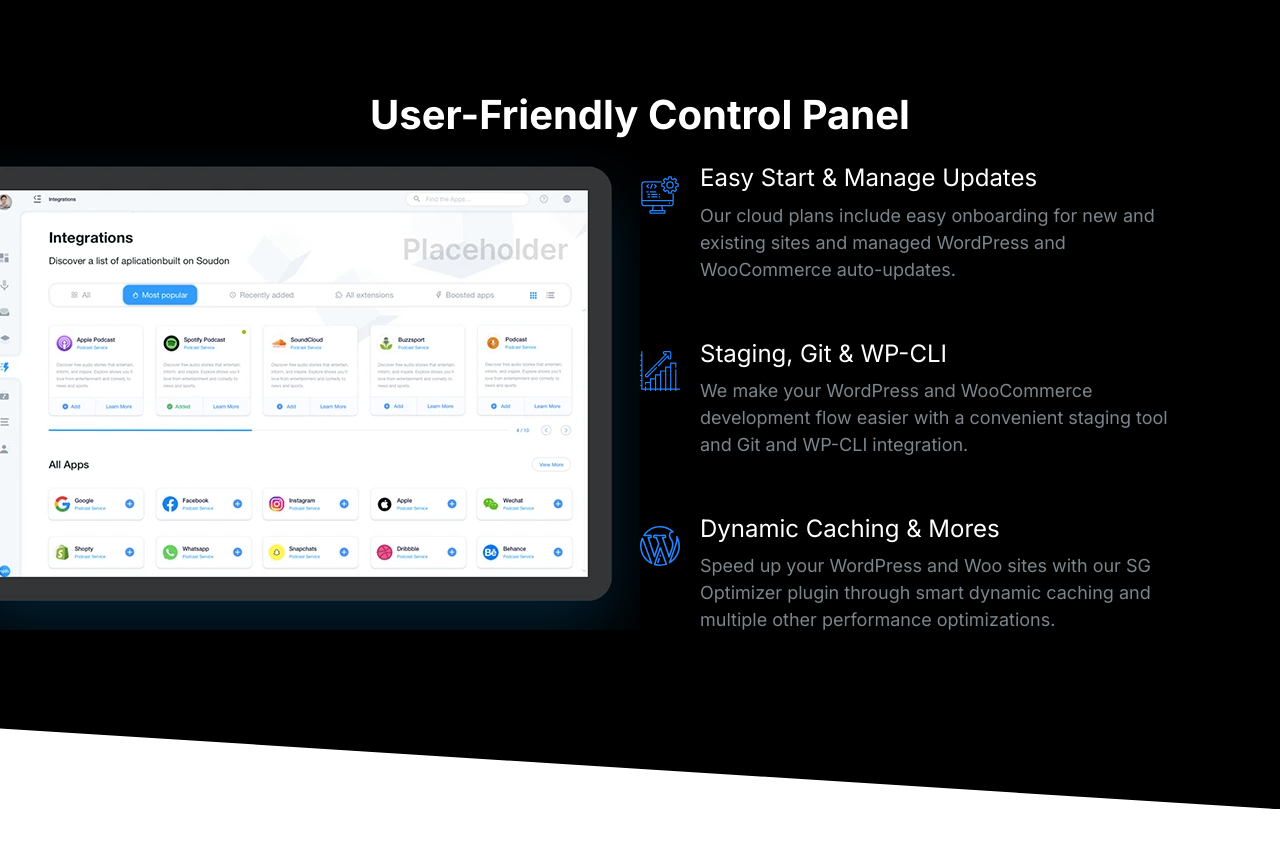
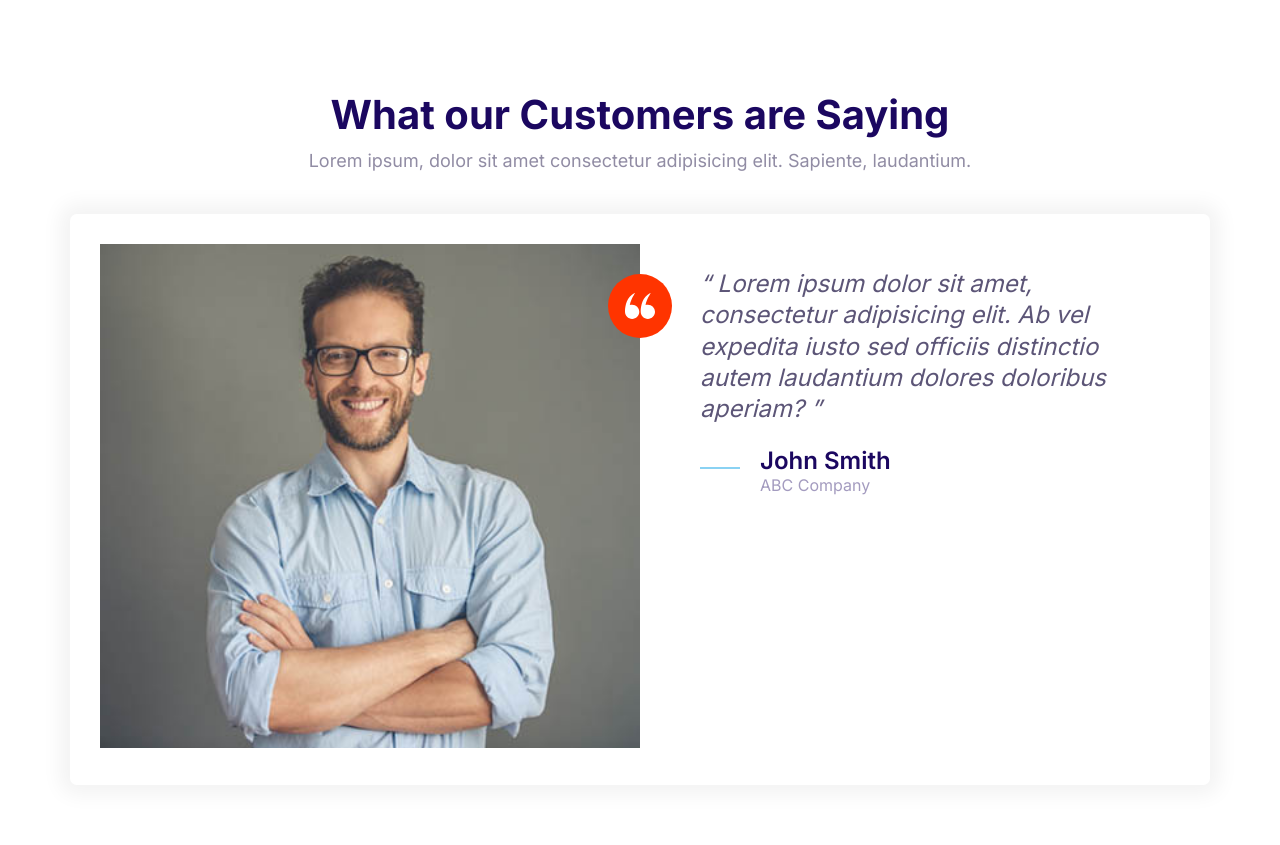
Before and after one commit to SolomonM23/Moshify, a plain HTML site: page index.html in a window 1280 px wide. Before the commit the page ends 809 px from the top, so only its background shows below. Drawn offline with Linux system fonts and the light colour scheme.

Commit message:
built testimonial block

```diff
--- a/CSS/styles.css
+++ b/CSS/styles.css
@@ -631,6 +631,7 @@
 
 .block__header{
     text-align: center;
+    margin-bottom: 4rem;
 }
 
 .block__heading {
--- a/index.html
+++ b/index.html
@@ -15,73 +15,50 @@
     <link rel="stylesheet" href="CSS/styles.css" />
   </head>
   <body>
-    <section class="block block--dark block--skewed-right block-showcase">
+    <section class="block">
       <header class="block__header">
-        <h2>User-Friendly Control Panel</h2>
+        <h2>What our Customers are Saying</h2>
+        <p>
+          Lorem ipsum, dolor sit amet consectetur adipisicing elit. Sapiente,
+          laudantium.
+        </p>
       </header>
-      <div class="container grid grid--1x2">
-        <picture class="block-showcase__image">
-          <source
-            type="image/webp"
-            srcset="images/ipad@1x.webp 1x, images/ipad@2x.webp 2x"
+      <div class="container">
+        <div class="card testimonial card--overflow">
+          <div class="grid grid--1x2">
+            <div class="testimonial__image">
+              <img
+                src="images/testimonial.jpg"
+                alt="A happy, smiling customer"
               />
-          <source
-            type="image/png"
-            srcset="images/ipad@1x.png 1x, images/ipad@2x.png 2x"
-          />
-          <img src="images/ipad@2x.png" alt="" />
-        </picture>
-        <ul class="list">
-          <li>
+              <span class="icon-container icon-container--accent">
+                <svg class="icon icon--white icon--small">
+                  <use xlink:href="images/sprite.svg#quotes"></use>
+                </svg>
+              </span>
+            </div>
+            <blockquote class="quote">
+              <p class="quote__text">
+                Lorem ipsum dolor sit amet, consectetur adipisicing elit. Ab vel
+                expedita iusto sed officiis distinctio autem laudantium dolores
+                doloribus aperiam?
+              </p>
+              <footer>
                 <div class="media">
                   <div class="media__image">
-                <svg class="icon icon--primary">
-                  <use xlink:href="images/sprite.svg#computer"></use>
+                    <svg class="icon icon--primary quote__line">
+                      <use xlink:href="images/sprite.svg#line"></use>
                     </svg>
                   </div>
                   <div class="media__body">
-                <h3 class="media__title">Easy Start & Manage Updates</h3>
-                <p>
-                  Our cloud plans include easy onboarding for new and existing
-                  sites and managed WordPress and WooCommerce auto-updates.
-                </p>
+                    <h3 class="media__title quote__author">John Smith</h3>
+                    <p class="quote__company">ABC Company</p>
                   </div>
                 </div>
-          </li>
-          <li>
-            <div class="media">
-              <div class="media__image">
-                <svg class="icon icon--primary">
-                  <use xlink:href="images/sprite.svg#growth"></use>
-                </svg>
-              </div>
-              <div class="media__body">
-                <h3 class="media__title">Staging, Git & WP-CLI</h3>
-                <p>
-                  We make your WordPress and WooCommerce development flow easier
-                  with a convenient staging tool and Git and WP-CLI integration.
-                </p>
+              </footer>
+            </blockquote>
           </div>
         </div>
-          </li>
-          <li>
-            <div class="media">
-              <div class="media__image">
-                <svg class="icon icon--primary">
-                  <use xlink:href="images/sprite.svg#wordpress"></use>
-                </svg>
-              </div>
-              <div class="media__body">
-                <h3 class="media__title">Dynamic Caching & Mores</h3>
-                <p>
-                  Speed up your WordPress and Woo sites with our SG Optimizer
-                  plugin through smart dynamic caching and multiple other
-                  performance optimizations.
-                </p>
-              </div>
-            </div>
-          </li>
-        </ul>
       </div>
     </section>
     <script src="js/main.js"></script>
```
Also changed, not shown: Components/testimonial block.html (added, +43 -0 lines). Lines whose indentation alone changed are shown as unchanged.
